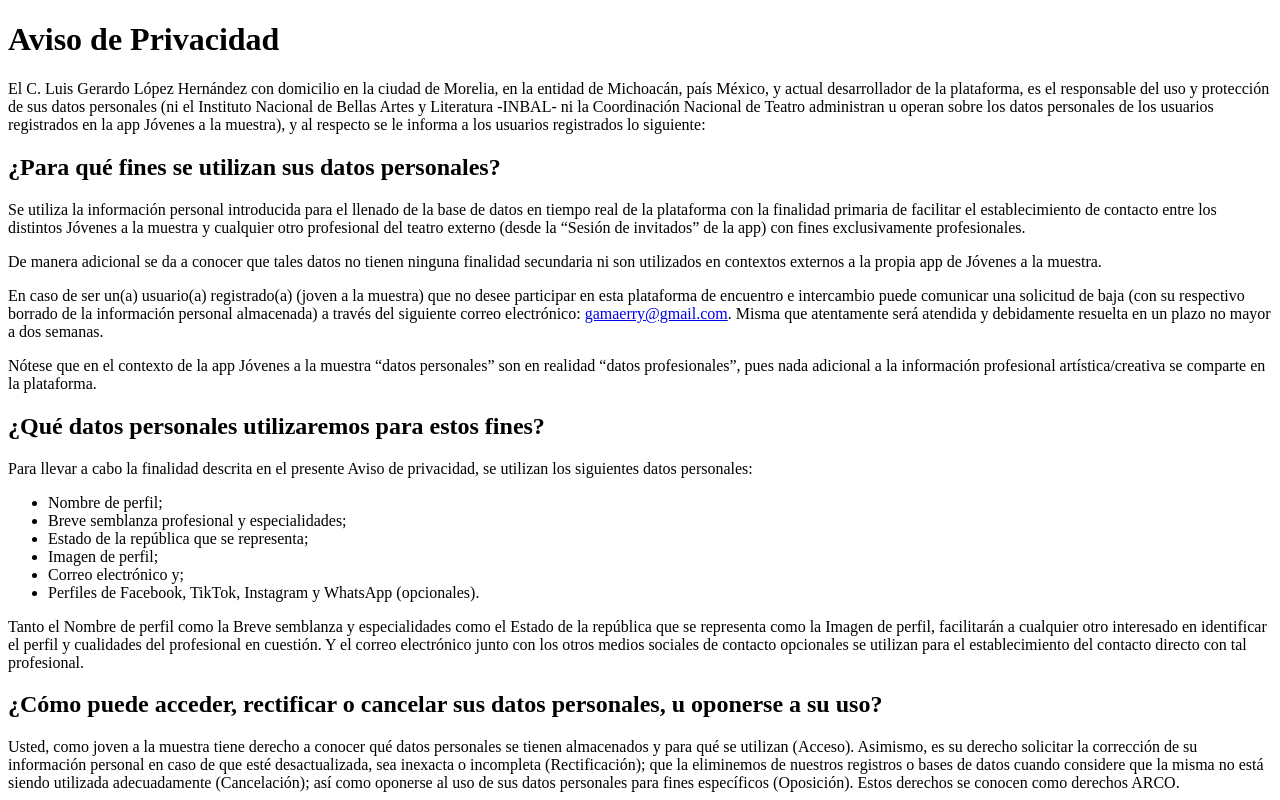
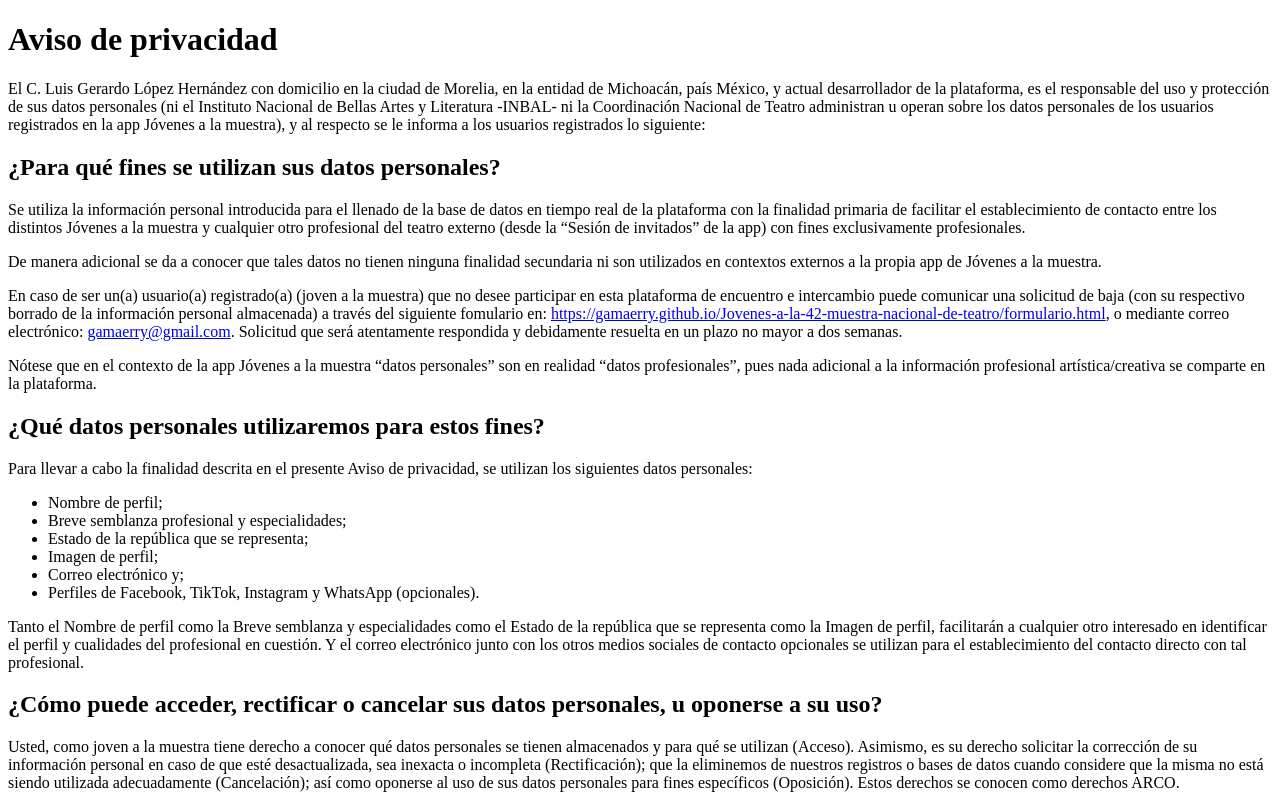
Before and after one commit to gamaerry/Jovenes-a-la-42-muestra-nacional-de-teatro, a plain HTML site: page index.html in a window 1280 px wide. Shown: the top 800 px of the page. Drawn offline with Linux system fonts and the light colour scheme.

Commit message:
agregado el formulario al aviso

```diff
--- a/index.html
+++ b/index.html
@@ -6,7 +6,7 @@
 </head>
 <body>
 
-<h1>Aviso de Privacidad</h1>
+<h1>Aviso de privacidad</h1>
 
 <p>El C. Luis Gerardo López Hernández con domicilio en la ciudad de Morelia, en la entidad de Michoacán, país México, y actual desarrollador de la plataforma, es el responsable del uso y protección de sus datos personales (ni el Instituto Nacional de Bellas Artes y Literatura -INBAL- ni la Coordinación Nacional de Teatro administran u operan sobre los datos personales de los usuarios registrados en la app Jóvenes a la muestra), y al respecto se le informa a los usuarios registrados lo siguiente:</p>
 
@@ -16,7 +16,7 @@
 
 <p>De manera adicional se da a conocer que tales datos no tienen ninguna finalidad secundaria ni son utilizados en contextos externos a la propia app de Jóvenes a la muestra.</p>
 
-<p>En caso de ser un(a) usuario(a) registrado(a) (joven a la muestra) que no desee participar en esta plataforma de encuentro e intercambio puede comunicar una solicitud de baja (con su respectivo borrado de la información personal almacenada) a través del siguiente correo electrónico: <a href="mailto:gamaerry@gmail.com">gamaerry@gmail.com</a>. Misma que atentamente será atendida y debidamente resuelta en un plazo no mayor a dos semanas.</p>
+<p>En caso de ser un(a) usuario(a) registrado(a) (joven a la muestra) que no desee participar en esta plataforma de encuentro e intercambio puede comunicar una solicitud de baja (con su respectivo borrado de la información personal almacenada) a través del siguiente fomulario en: <a href="https://gamaerry.github.io/Jovenes-a-la-42-muestra-nacional-de-teatro/formulario.html">https://gamaerry.github.io/Jovenes-a-la-42-muestra-nacional-de-teatro/formulario.html</a>, o mediante correo electrónico: <a href="mailto:gamaerry@gmail.com">gamaerry@gmail.com</a>. Solicitud que será atentamente respondida y debidamente resuelta en un plazo no mayor a dos semanas.</p>
 
 <p>Nótese que en el contexto de la app Jóvenes a la muestra “datos personales” son en realidad “datos profesionales”, pues nada adicional a la información profesional artística/creativa se comparte en la plataforma.</p>
 
```
